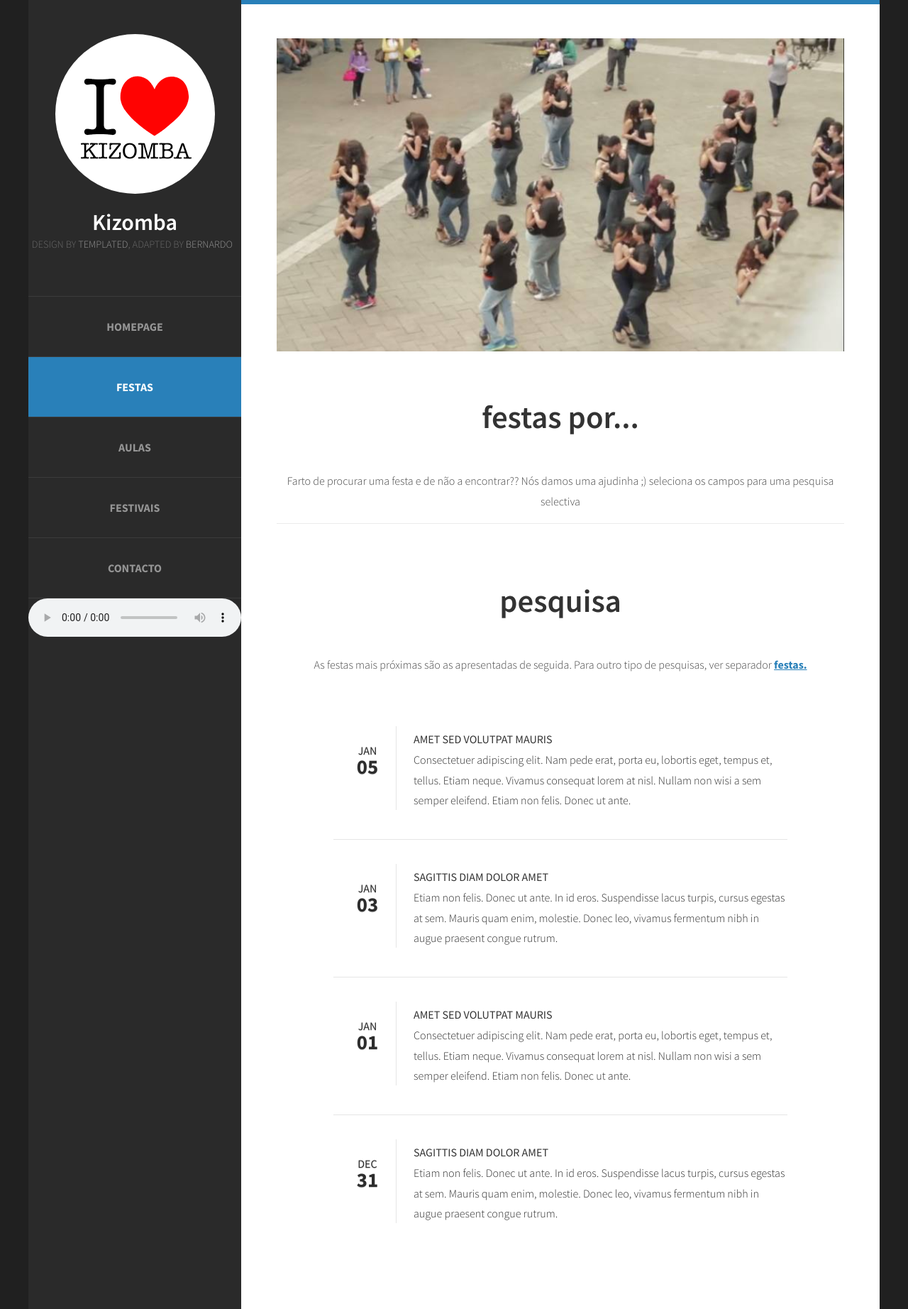
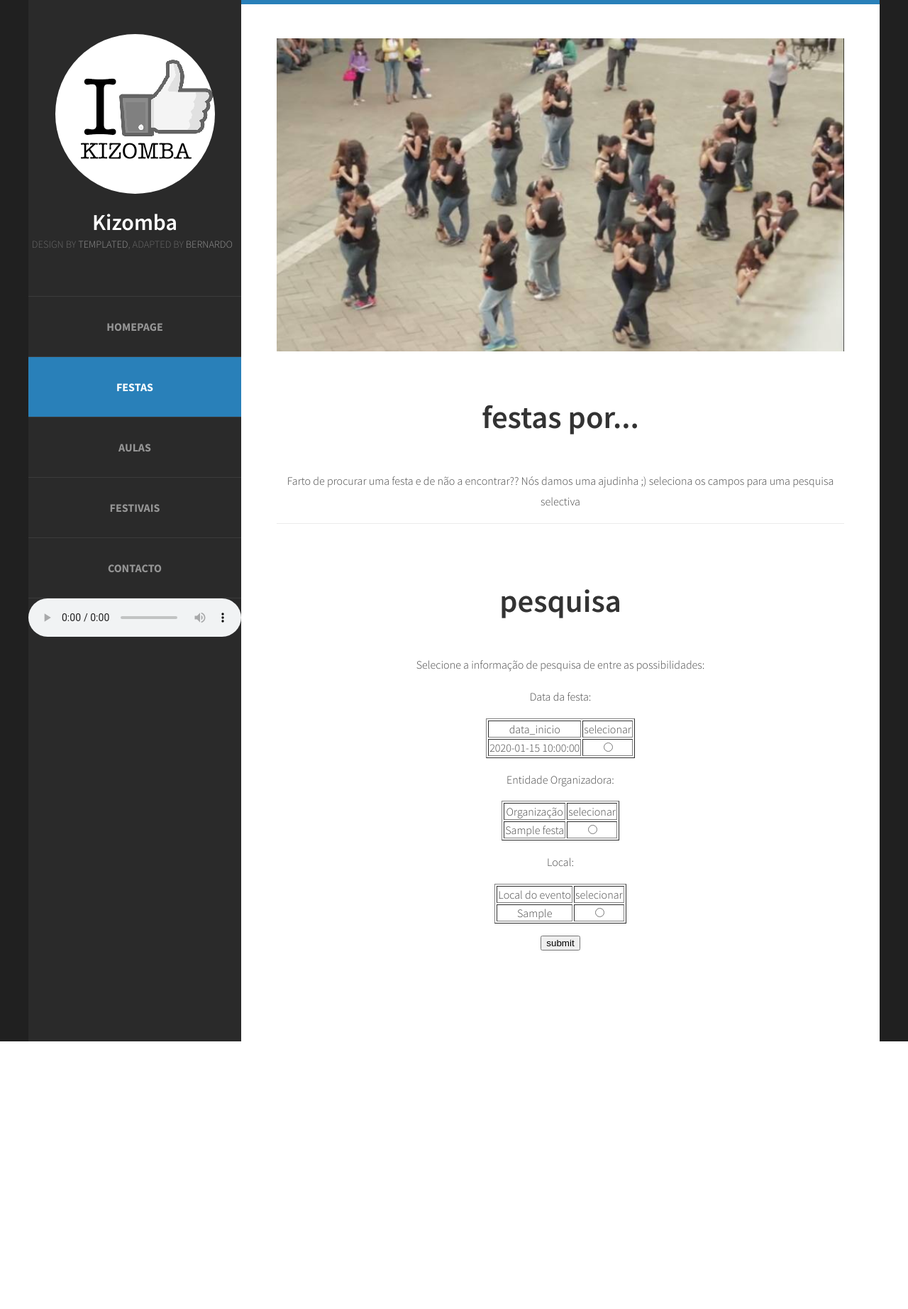
Before and after one commit to bernardo5/kizomba, a PHP site: page /festas.php in a window 1280 px wide. Shown: the whole page at 71% size. After the commit the page ends 1467 px from the top, so only its background shows below. Run offline with PHP 8.4, Linux system fonts and the light colour scheme; tables that the repository leaves empty hold one stand-in row (values such as "Sample post").

Commit message:
pesquisa de festas done

```diff
--- a/web/festas.php
+++ b/web/festas.php
@@ -61,30 +61,118 @@ Released   : 20130902
 			<div class="title">
 				<h2>Pesquisa</h2>
 			</div>
-			<p>As festas mais próximas são as apresentadas de seguida. Para outro tipo de pesquisas, ver separador <a href="festas.php"><strong>festas.</strong></a></p>
+				<form action="festas_result.php">
+					<p>Selecione a informação de pesquisa de entre as possibilidades:</p>
+					<p>Data da festa:</p>
+					<?php
+						$host = "db.ist.utl.pt";
+						$user = "ist175573";
+						$pass = "swex6595";
+						$dsn = "mysql:host=$host;dbname=$user";
+						try
+						{
+							$connection = new PDO($dsn, $user, $pass);
+						}
+						catch(PDOException $exception)
+						{
+							echo("<p>Error: ");
+							echo($exception->getMessage());
+							echo("</p>");
+							exit();
+						}
+						/*tirar da base de dados as datas das festas*/
+						$sql="select distinct data_inicio from festa;";
+
+						$result = $connection->query($sql);
+						if ($result == FALSE)
+						{
+							$info = $connection->errorInfo();
+							echo("<p>Error: {$info[2]}</p>");
+							exit();
+						}
+						/**********************************************/
+
+						echo("<table border=\"1\" align=\"center\">");
+						echo("<tr><td>data_inicio</td><td>selecionar</td></tr>");
+						foreach($result as $row)
+						{
+							echo("<tr><td>");
+							echo($row['data_inicio']);
+							echo("</td><td>");
+							$numb=$row['data_inicio'];
+							echo("<input type=\"radio\" name=\"data\" value=\"$numb\" />");
+							echo("</td></tr>");
+						}
+						echo("</table>");
+
+
+						/*Pesquisa pela entidade de organizacao*/
+						echo("<p></p><p></p>");
+						echo("<p>Entidade Organizadora:</p>");
+						$sql="select distinct nome_entidade from festa;";
+
+						$result = $connection->query($sql);
+						if ($result == FALSE)
+						{
+							$info = $connection->errorInfo();
+							echo("<p>Error: {$info[2]}</p>");
+							exit();
+						}
+
+						echo("<table border=\"1\" align=\"center\">");
+						echo("<tr><td>Organização</td><td>selecionar</td></tr>");
+						foreach($result as $row)
+						{
+							echo("<tr><td>");
+							echo($row['nome_entidade']);
+							echo("</td><td>");
+							$numb=$row['nome_entidade'];
+							echo("<input type=\"radio\" name=\"entidade\" value=\"$numb\" />");
+							echo("</td></tr>");
+						}
+						echo("</table>");
+
+						/*****************************************/
+
+						/*Pesquisa por local*/
+						echo("<p></p><p></p>");
+						echo("<p>Local:</p>");
+						$sql="select distinct local from festa;";
+
+						$result = $connection->query($sql);
+						if ($result == FALSE)
+						{
+							$info = $connection->errorInfo();
+							echo("<p>Error: {$info[2]}</p>");
+							exit();
+						}
+
+						echo("<table border=\"1\" align=\"center\">");
+						echo("<tr><td>Local do evento</td><td>selecionar</td></tr>");
+						foreach($result as $row)
+						{
+							echo("<tr><td>");
+							echo($row['local']);
+							echo("</td><td>");
+							$numb=$row['local'];
+							echo("<input type=\"radio\" name=\"local\" value=\"$numb\" />");
+							echo("</td></tr>");
+						}
+						echo("</table>");
+
+
+						/*****************************************/
+
+					    $connection = null;
+
+					?>
+					<p></p>
+					<p></p>
+					<p></p>
+					<p></p>
+					<input type="submit" name="submit" value="submit" />
+				</form>
 			</div>
-			<ul class="style1">
-				<li class="first">
-					<p class="date"><a href="#">Jan<b>05</b></a></p>
-					<h3>Amet sed volutpat mauris</h3>
-					<p><a href="#">Consectetuer adipiscing elit. Nam pede erat, porta eu, lobortis eget, tempus et, tellus. Etiam neque. Vivamus consequat lorem at nisl. Nullam non wisi a sem semper eleifend. Etiam non felis. Donec ut ante.</a></p>
-				</li>
-				<li>
-					<p class="date"><a href="#">Jan<b>03</b></a></p>
-					<h3>Sagittis diam dolor amet</h3>
-					<p><a href="#">Etiam non felis. Donec ut ante. In id eros. Suspendisse lacus turpis, cursus egestas at sem. Mauris quam enim, molestie. Donec leo, vivamus fermentum nibh in augue praesent congue rutrum.</a></p>
-				</li>
-				<li>
-					<p class="date"><a href="#">Jan<b>01</b></a></p>
-					<h3>Amet sed volutpat mauris</h3>
-					<p><a href="#">Consectetuer adipiscing elit. Nam pede erat, porta eu, lobortis eget, tempus et, tellus. Etiam neque. Vivamus consequat lorem at nisl. Nullam non wisi a sem semper eleifend. Etiam non felis. Donec ut ante.</a></p>
-				</li>
-				<li>
-					<p class="date"><a href="#">Dec<b>31</b></a></p>
-					<h3>Sagittis diam dolor amet</h3>
-					<p><a href="#">Etiam non felis. Donec ut ante. In id eros. Suspendisse lacus turpis, cursus egestas at sem. Mauris quam enim, molestie. Donec leo, vivamus fermentum nibh in augue praesent congue rutrum.</a></p>
-				</li>
-			</ul>
 		</div>
 	</div>
 </div>
```
Also changed, not shown: web/festas_result.php (added, +146 -0 lines), web/images.png, web/images1.png (added), 2 other files.
